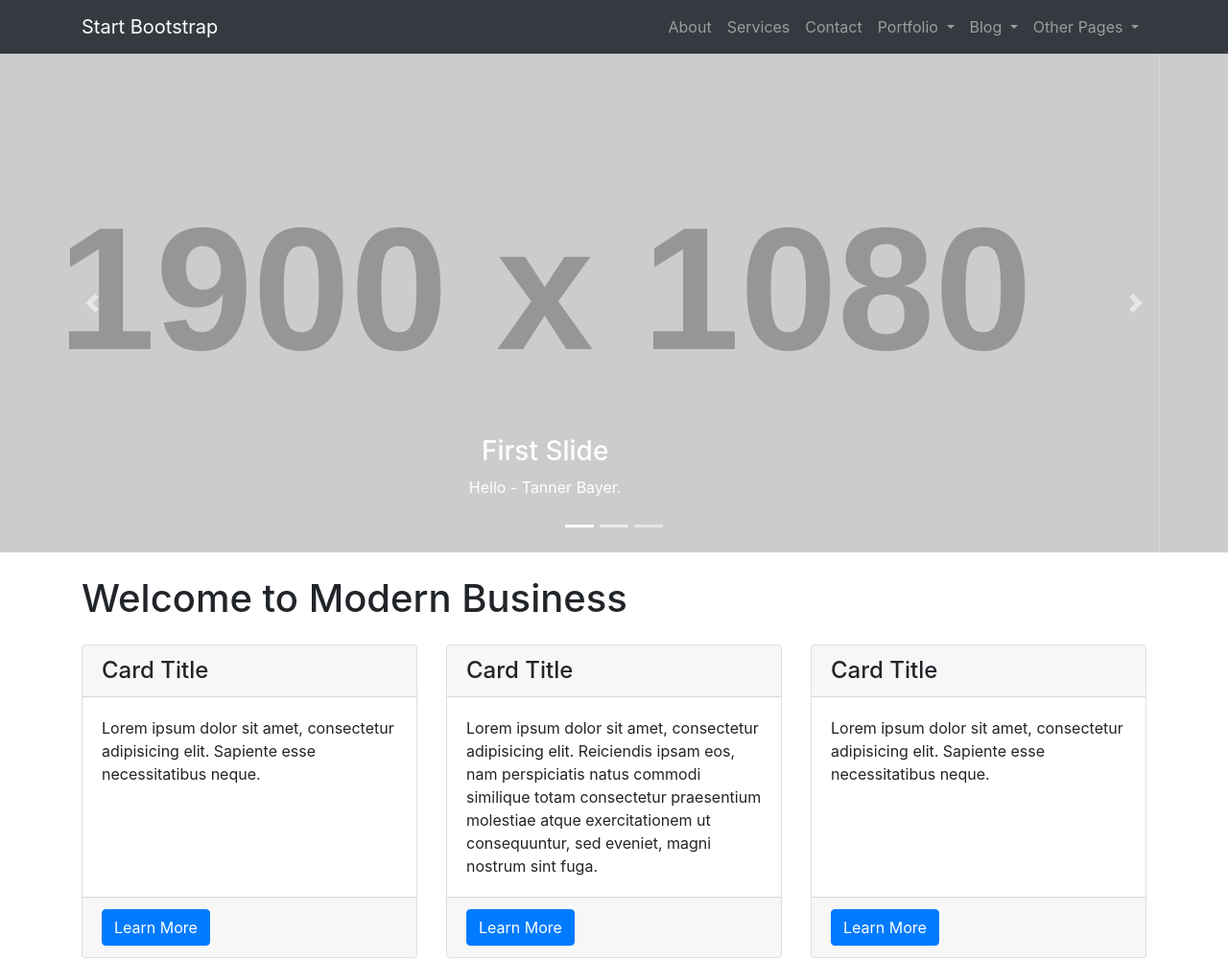
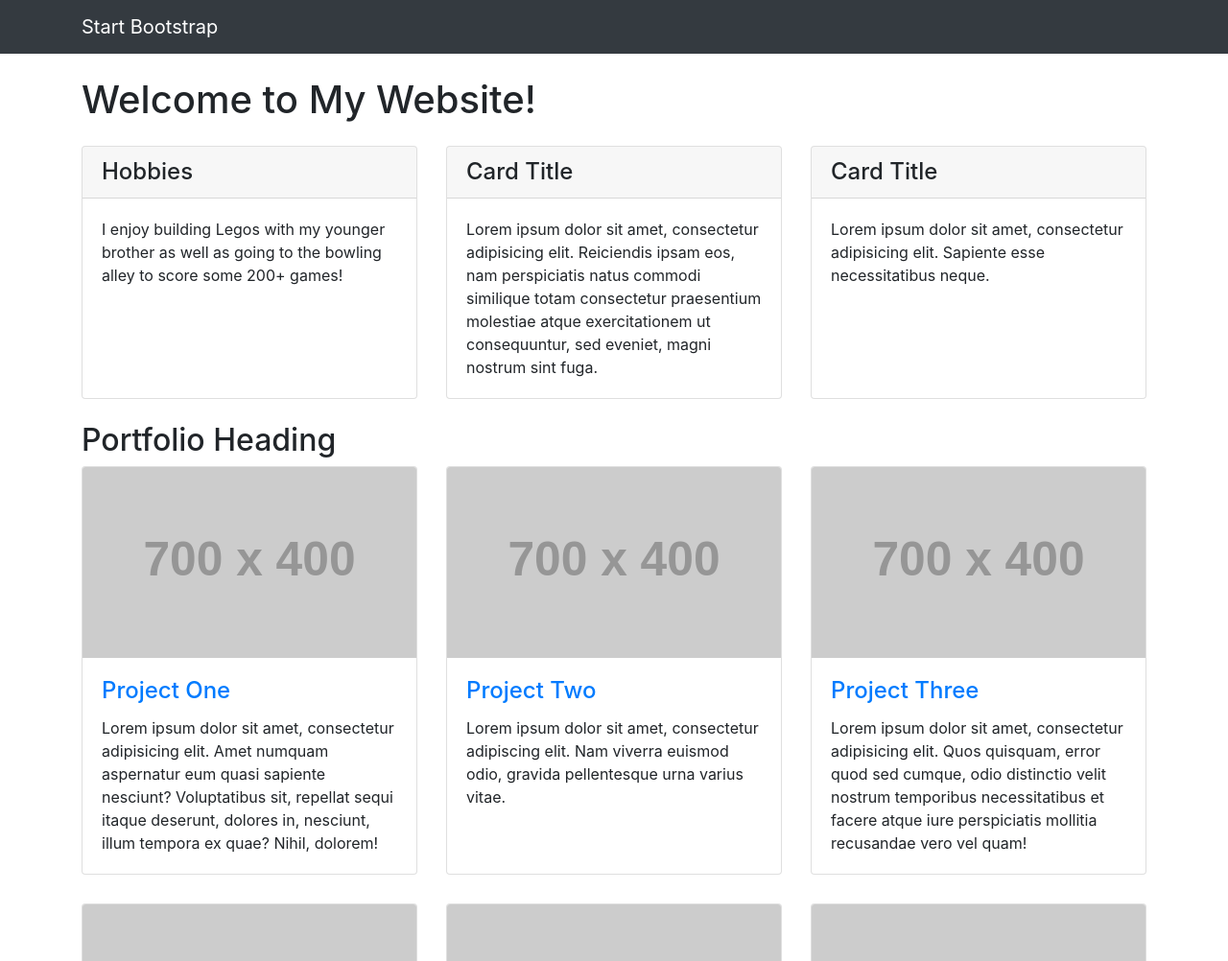
Before and after one commit to TannerBayer/Week9Assignment, a website: page index.html in a window 1280 px wide. Shown: the top 1002 px of the page at 96% size. Drawn offline with Linux system fonts and the light colour scheme; placeholder pictures from the web are drawn by us.

Commit message:
Update index.html

```diff
--- a/index.html
+++ b/index.html
@@ -27,112 +27,21 @@
       <button class="navbar-toggler navbar-toggler-right" type="button" data-toggle="collapse" data-target="#navbarResponsive" aria-controls="navbarResponsive" aria-expanded="false" aria-label="Toggle navigation">
         <span class="navbar-toggler-icon"></span>
       </button>
-      <div class="collapse navbar-collapse" id="navbarResponsive">
-        <ul class="navbar-nav ml-auto">
-          <li class="nav-item">
-            <a class="nav-link" href="about.html">About</a>
-          </li>
-          <li class="nav-item">
-            <a class="nav-link" href="services.html">Services</a>
-          </li>
-          <li class="nav-item">
-            <a class="nav-link" href="contact.html">Contact</a>
-          </li>
-          <li class="nav-item dropdown">
-            <a class="nav-link dropdown-toggle" href="#" id="navbarDropdownPortfolio" data-toggle="dropdown" aria-haspopup="true" aria-expanded="false">
-              Portfolio
-            </a>
-            <div class="dropdown-menu dropdown-menu-right" aria-labelledby="navbarDropdownPortfolio">
-              <a class="dropdown-item" href="portfolio-1-col.html">1 Column Portfolio</a>
-              <a class="dropdown-item" href="portfolio-2-col.html">2 Column Portfolio</a>
-              <a class="dropdown-item" href="portfolio-3-col.html">3 Column Portfolio</a>
-              <a class="dropdown-item" href="portfolio-4-col.html">4 Column Portfolio</a>
-              <a class="dropdown-item" href="portfolio-item.html">Single Portfolio Item</a>
-            </div>
-          </li>
-          <li class="nav-item dropdown">
-            <a class="nav-link dropdown-toggle" href="#" id="navbarDropdownBlog" data-toggle="dropdown" aria-haspopup="true" aria-expanded="false">
-              Blog
-            </a>
-            <div class="dropdown-menu dropdown-menu-right" aria-labelledby="navbarDropdownBlog">
-              <a class="dropdown-item" href="blog-home-1.html">Blog Home 1</a>
-              <a class="dropdown-item" href="blog-home-2.html">Blog Home 2</a>
-              <a class="dropdown-item" href="blog-post.html">Blog Post</a>
-            </div>
-          </li>
-          <li class="nav-item dropdown">
-            <a class="nav-link dropdown-toggle" href="#" id="navbarDropdownPages" data-toggle="dropdown" aria-haspopup="true" aria-expanded="false">
-              Other Pages
-            </a>
-            <div class="dropdown-menu dropdown-menu-right" aria-labelledby="navbarDropdownPages">
-              <a class="dropdown-item" href="full-width.html">Full Width Page</a>
-              <a class="dropdown-item" href="sidebar.html">Sidebar Page</a>
-              <a class="dropdown-item" href="faq.html">FAQ</a>
-              <a class="dropdown-item" href="404.html">404</a>
-              <a class="dropdown-item" href="pricing.html">Pricing Table</a>
-            </div>
-          </li>
-        </ul>
-      </div>
     </div>
   </nav>
-
-  <header>
-    <div id="carouselExampleIndicators" class="carousel slide" data-ride="carousel">
-      <ol class="carousel-indicators">
-        <li data-target="#carouselExampleIndicators" data-slide-to="0" class="active"></li>
-        <li data-target="#carouselExampleIndicators" data-slide-to="1"></li>
-        <li data-target="#carouselExampleIndicators" data-slide-to="2"></li>
-      </ol>
-      <div class="carousel-inner" role="listbox">
-        <!-- Slide One - Set the background image for this slide in the line below -->
-        <div class="carousel-item active" style="background-image: url('http://placehold.it/1900x1080')">
-          <div class="carousel-caption d-none d-md-block">
-            <h3>First Slide</h3>
-            <p>Hello - Tanner Bayer.</p>
-          </div>
-        </div>
-        <!-- Slide Two - Set the background image for this slide in the line below -->
-        <div class="carousel-item" style="background-image: url('http://placehold.it/1900x1080')">
-          <div class="carousel-caption d-none d-md-block">
-            <h3>Second Slide</h3>
-            <p>This is a description for the second slide.</p>
-          </div>
-        </div>
-        <!-- Slide Three - Set the background image for this slide in the line below -->
-        <div class="carousel-item" style="background-image: url('http://placehold.it/1900x1080')">
-          <div class="carousel-caption d-none d-md-block">
-            <h3>Third Slide</h3>
-            <p>This is a description for the third slide.</p>
-          </div>
-        </div>
-      </div>
-      <a class="carousel-control-prev" href="#carouselExampleIndicators" role="button" data-slide="prev">
-        <span class="carousel-control-prev-icon" aria-hidden="true"></span>
-        <span class="sr-only">Previous</span>
-      </a>
-      <a class="carousel-control-next" href="#carouselExampleIndicators" role="button" data-slide="next">
-        <span class="carousel-control-next-icon" aria-hidden="true"></span>
-        <span class="sr-only">Next</span>
-      </a>
-    </div>
-  </header>
 
   <!-- Page Content -->
   <div class="container">
 
-    <h1 class="my-4">Welcome to Modern Business</h1>
+    <h1 class="my-4">Welcome to My Website!</h1>
 
     <!-- Marketing Icons Section -->
     <div class="row">
       <div class="col-lg-4 mb-4">
         <div class="card h-100">
-          <h4 class="card-header">Card Title</h4>
+          <h4 class="card-header">Hobbies</h4>
           <div class="card-body">
-            <p class="card-text">Lorem ipsum dolor sit amet, consectetur adipisicing elit. Sapiente esse necessitatibus neque.</p>
-          </div>
-          <div class="card-footer">
-            <a href="#" class="btn btn-primary">Learn More</a>
+            <p class="card-text">I enjoy building Legos with my younger brother as well as going to the bowling alley to score some 200+ games!</p>
           </div>
         </div>
       </div>
@@ -142,9 +51,6 @@
           <div class="card-body">
             <p class="card-text">Lorem ipsum dolor sit amet, consectetur adipisicing elit. Reiciendis ipsam eos, nam perspiciatis natus commodi similique totam consectetur praesentium molestiae atque exercitationem ut consequuntur, sed eveniet, magni nostrum sint fuga.</p>
           </div>
-          <div class="card-footer">
-            <a href="#" class="btn btn-primary">Learn More</a>
-          </div>
         </div>
       </div>
       <div class="col-lg-4 mb-4">
@@ -152,9 +58,6 @@
           <h4 class="card-header">Card Title</h4>
           <div class="card-body">
             <p class="card-text">Lorem ipsum dolor sit amet, consectetur adipisicing elit. Sapiente esse necessitatibus neque.</p>
-          </div>
-          <div class="card-footer">
-            <a href="#" class="btn btn-primary">Learn More</a>
           </div>
         </div>
       </div>
```
